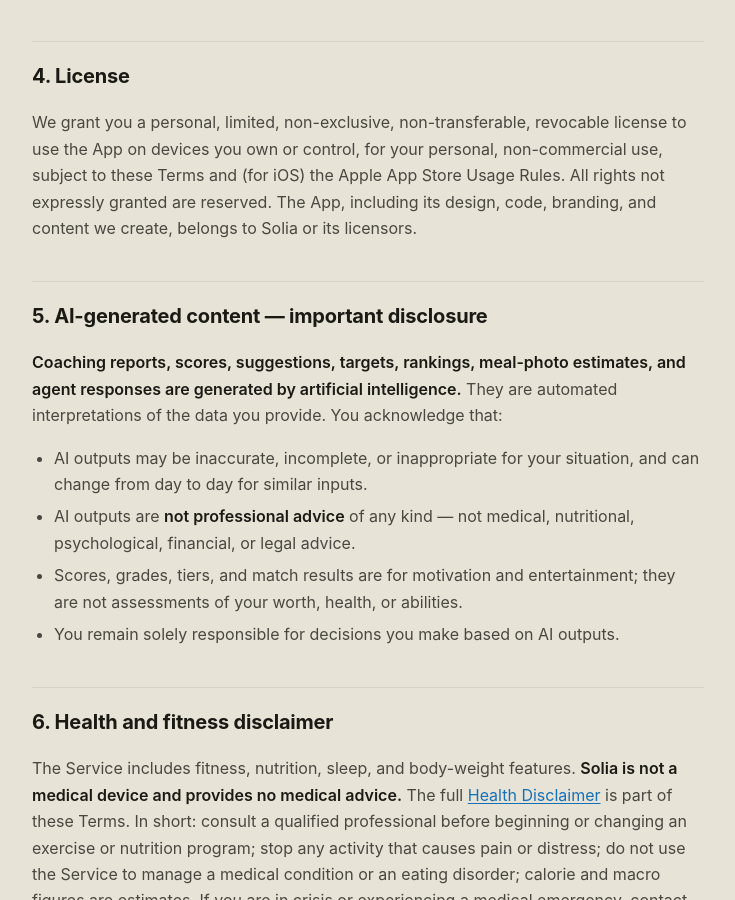
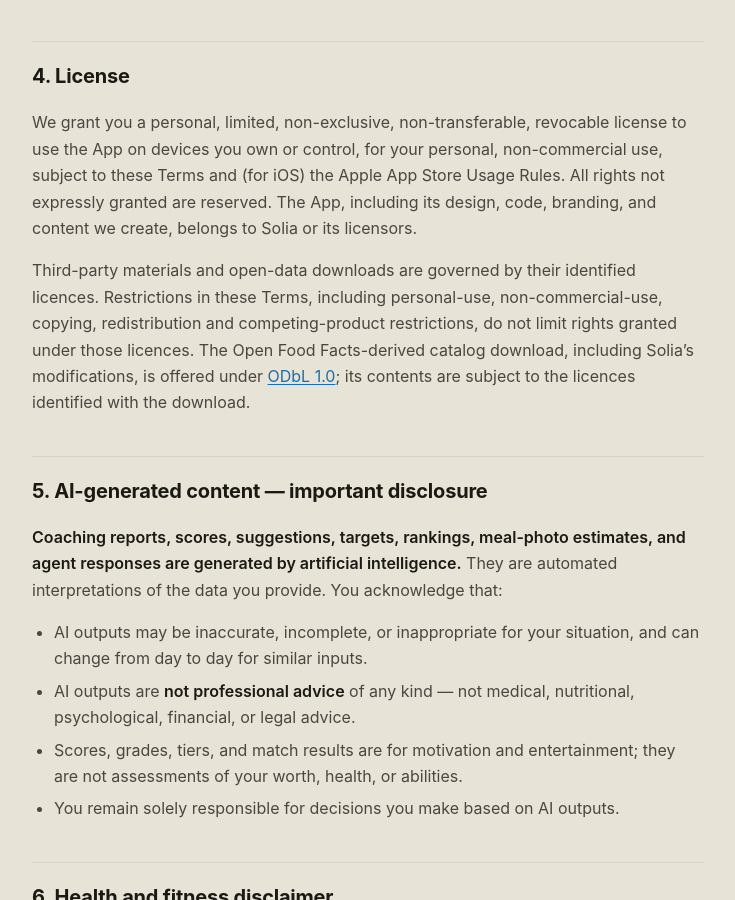
Before and after one commit to Solia-SaaS/Solia-Legal, a Jekyll site: the page built from terms-of-service.md, in a window 1280 px wide and 900 px high, scrolled down 1261 px. Shown: the whole window, without its empty margins (272-1007 px from the left). Built offline with Jekyll 4.4.1, drawn with Linux system fonts in a browser that asks for light colours; some of the changed text lies outside the part shown.

Commit message:
Publish draft Terms 1.2 with OFF licence exception

```diff
--- a/terms-of-service.md
+++ b/terms-of-service.md
@@ -5,7 +5,7 @@ title: Terms of Service
 
 # Solia Terms of Service
 
-_Version 1.1 — drafted 2026-09-01. Status: DRAFT for test-cohort use; not approved for public launch while [OPERATOR LEGAL NAME] remains unresolved._
+_Version 1.2 — drafted 2026-09-12. Status: DRAFT for test-cohort review; not activated. Not approved for public launch while [OPERATOR LEGAL NAME] remains unresolved._
 
 ---
 
@@ -31,6 +31,8 @@ You must be **at least 16 years old** to use Solia. By creating an account you r
 ## 4. License
 
 We grant you a personal, limited, non-exclusive, non-transferable, revocable license to use the App on devices you own or control, for your personal, non-commercial use, subject to these Terms and (for iOS) the Apple App Store Usage Rules. All rights not expressly granted are reserved. The App, including its design, code, branding, and content we create, belongs to Solia or its licensors.
+
+Third-party materials and open-data downloads are governed by their identified licences. Restrictions in these Terms, including personal-use, non-commercial-use, copying, redistribution and competing-product restrictions, do not limit rights granted under those licences. The Open Food Facts-derived catalog download, including Solia's modifications, is offered under [ODbL 1.0](https://opendatacommons.org/licenses/odbl/1-0/); its contents are subject to the licences identified with the download.
 
 ## 5. AI-generated content — important disclosure
 
```
